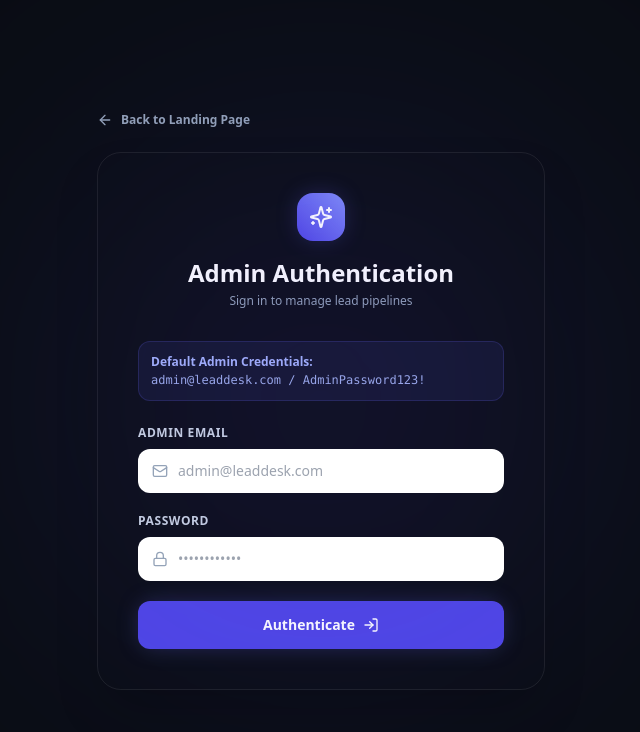
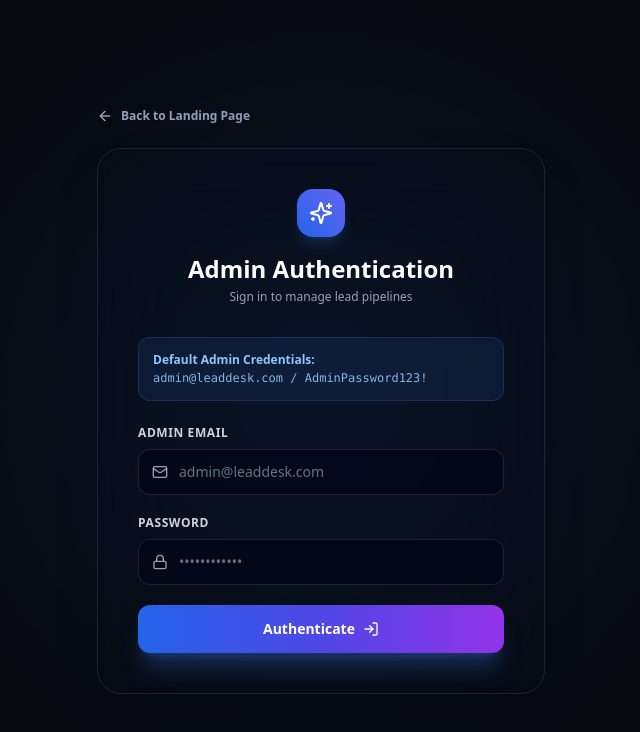
Before and after one commit to anirudhthakur-07/LeadDesk-Mini, a Next.js app: page /login in a window 1280 px wide. Shown: the top 732 px of the page, without its empty margins (319-959 px from the left). Built offline with nearby package versions, Linux system fonts and the light colour scheme.

Commit message:
feat(ui): add enterprise ToastProvider notification system with live status feedback

```diff
--- a/src/app/admin/page.js
+++ b/src/app/admin/page.js
@@ -2,6 +2,7 @@
 
 import { useState, useEffect, useCallback, useMemo } from 'react';
 import { useRouter } from 'next/navigation';
+import { useToast } from '@/context/ToastContext';
 import AdminHeader from '@/components/AdminHeader';
 import MetricsBar from '@/components/MetricsBar';
 import SearchFilterBar from '@/components/SearchFilterBar';
@@ -11,6 +12,7 @@ import { sortLeads } from '@/utils/sorter';
 
 export default function AdminDashboard() {
   const router = useRouter();
+  const { addToast } = useToast();
   const [admin, setAdmin] = useState(null);
   const [leads, setLeads] = useState([]);
   const [metrics, setMetrics] = useState({ total: 0, newLeads: 0, contacted: 0, closed: 0 });
@@ -39,7 +41,7 @@ export default function AdminDashboard() {
   }, [router]);
 
   // Fetch active leads and summary metrics from backend
-  const fetchLeads = useCallback(async () => {
+  const fetchLeads = useCallback(async (isManualSync = false) => {
     try {
       setRefreshing(true);
       const res = await fetch('/api/leads');
@@ -52,14 +54,18 @@ export default function AdminDashboard() {
       if (data.success) {
         setLeads(data.data || []);
         setMetrics(data.metrics || { total: 0, newLeads: 0, contacted: 0, closed: 0 });
+        if (isManualSync) {
+          addToast('Pipeline synchronized with MongoDB Atlas', 'info', 3000);
+        }
       }
     } catch (err) {
       console.error('Fetch leads error:', err);
+      addToast('Failed to fetch lead pipeline data.', 'error', 4000);
     } finally {
       setLoading(false);
       setRefreshing(false);
     }
-  }, [router]);
+  }, [router, addToast]);
 
   useEffect(() => {
     if (admin) {
@@ -105,10 +111,13 @@ export default function AdminDashboard() {
       });
 
       if (res.ok) {
+        addToast(`Lead status updated to ${newStatus}`, 'success', 3500);
         fetchLeads();
+      } else {
+        throw new Error('Failed to update status.');
       }
     } catch (err) {
-      console.error('Failed to update lead status:', err);
+      addToast(err.message || 'Error updating lead status', 'error', 4000);
     }
   };
 
@@ -120,10 +129,13 @@ export default function AdminDashboard() {
       });
 
       if (res.ok) {
+        addToast('Lead inquiry soft-deleted successfully', 'info', 3500);
         fetchLeads();
+      } else {
+        throw new Error('Failed to delete lead.');
       }
     } catch (err) {
-      console.error('Failed to delete lead:', err);
+      addToast(err.message || 'Error deleting lead', 'error', 4000);
     }
   };
 
@@ -138,16 +150,16 @@ export default function AdminDashboard() {
             <h1 className="text-3xl font-extrabold text-white tracking-tight flex items-center gap-3">
               <span>Leads Management</span>
               <span className="text-xs font-semibold px-2.5 py-1 rounded-full bg-blue-500/10 border border-blue-500/20 text-blue-400">
-                Enterprise Analytics Active
+                Toast System Active
               </span>
             </h1>
             <p className="text-slate-400 text-sm mt-1">
-              Real-time pipeline analytics, instant search, multi-criteria sorting, and CSV data export.
+              Enterprise pipeline analytics, instant search, multi-criteria sorting, and toast notifications.
             </p>
           </div>
 
           <button
-            onClick={fetchLeads}
+            onClick={() => fetchLeads(true)}
             disabled={refreshing}
             className="flex items-center justify-center gap-2 px-4 py-2.5 rounded-xl border border-white/10 bg-slate-900/60 text-xs font-semibold text-slate-300 hover:text-white hover:border-blue-500/40 transition-all duration-200"
           >
--- a/src/app/layout.js
+++ b/src/app/layout.js
@@ -1,4 +1,5 @@
 import './globals.css';
+import { ToastProvider } from '@/context/ToastContext';
 
 export const metadata = {
   title: 'LeadDesk Digital | Premium Web Engineering & Lead Infrastructure',
@@ -18,7 +19,7 @@ export default function RootLayout({ children }) {
         />
       </head>
       <body className="bg-dark-bg text-slate-100 min-h-screen flex flex-col font-sans antialiased">
-        {children}
+        <ToastProvider>{children}</ToastProvider>
       </body>
     </html>
   );
--- a/src/app/login/page.js
+++ b/src/app/login/page.js
@@ -3,10 +3,12 @@
 import { useState } from 'react';
 import { useRouter } from 'next/navigation';
 import Link from 'next/link';
+import { useToast } from '@/context/ToastContext';
 import { Sparkles, Mail, Lock, LogIn, AlertCircle, Loader2, ArrowLeft } from 'lucide-react';
 
 export default function LoginPage() {
   const router = useRouter();
+  const { addToast } = useToast();
   const [email, setEmail] = useState('');
   const [password, setPassword] = useState('');
   const [error, setError] = useState('');
@@ -18,6 +20,7 @@ export default function LoginPage() {
 
     if (!email || !password) {
       setError('Please enter both email and password.');
+      addToast('Please enter both email and password.', 'warning');
       return;
     }
 
@@ -33,22 +36,27 @@ export default function LoginPage() {
       const data = await res.json();
 
       if (!res.ok) {
-        setError(data.error || 'Authentication failed');
+        const errMsg = data.error || 'Authentication failed. Please check your credentials.';
+        setError(errMsg);
+        addToast(errMsg, 'error', 5000);
       } else {
+        addToast(`Successfully authenticated as ${email}`, 'success', 4000);
         router.push('/admin');
         router.refresh();
       }
     } catch (err) {
-      setError('An unexpected network error occurred. Please try again.');
+      const errMsg = 'An unexpected network error occurred. Please try again.';
+      setError(errMsg);
+      addToast(errMsg, 'error', 5000);
     } finally {
       setLoading(false);
     }
   };
 
   return (
-    <div className="min-h-screen bg-dark-bg flex items-center justify-center p-4 relative overflow-hidden">
+    <div className="min-h-screen bg-[#07090E] flex items-center justify-center p-4 relative overflow-hidden">
       {/* Glow Effects */}
-      <div className="absolute top-1/2 left-1/2 -translate-x-1/2 -translate-y-1/2 w-[500px] h-[500px] bg-brand-600/15 blur-[140px] rounded-full pointer-events-none" />
+      <div className="absolute top-1/2 left-1/2 -translate-x-1/2 -translate-y-1/2 w-[500px] h-[500px] bg-blue-600/15 blur-[140px] rounded-full pointer-events-none" />
 
       <div className="w-full max-w-md">
         {/* Back Link */}
@@ -61,10 +69,10 @@ export default function LoginPage() {
         </Link>
 
         {/* Login Card */}
-        <div className="glass-panel p-8 sm:p-10 rounded-3xl border border-dark-border shadow-2xl">
+        <div className="glass-panel p-8 sm:p-10 rounded-3xl border border-white/10 shadow-2xl backdrop-blur-2xl">
           {/* Logo Header */}
           <div className="text-center mb-8">
-            <div className="w-12 h-12 rounded-2xl bg-gradient-to-tr from-brand-600 to-indigo-400 flex items-center justify-center mx-auto mb-4 shadow-glow">
+            <div className="w-12 h-12 rounded-2xl bg-gradient-to-tr from-blue-600 to-indigo-500 flex items-center justify-center mx-auto mb-4 shadow-lg shadow-blue-500/20">
               <Sparkles className="w-6 h-6 text-white" />
             </div>
             <h1 className="text-2xl font-extrabold text-white">Admin Authentication</h1>
@@ -72,7 +80,7 @@ export default function LoginPage() {
           </div>
 
           {/* Seed Notice */}
-          <div className="mb-6 p-3 rounded-xl bg-indigo-500/10 border border-indigo-500/20 text-xs text-indigo-300">
+          <div className="mb-6 p-3.5 rounded-xl bg-blue-500/10 border border-blue-500/20 text-xs text-blue-300">
             <p className="font-semibold mb-0.5">Default Admin Credentials:</p>
             <p className="opacity-90 font-mono">admin@leaddesk.com / AdminPassword123!</p>
           </div>
@@ -98,7 +106,7 @@ export default function LoginPage() {
                   value={email}
                   onChange={(e) => setEmail(e.target.value)}
                   placeholder="admin@leaddesk.com"
-                  className="w-full pl-10 pr-4 py-3 rounded-xl glass-input text-sm"
+                  className="w-full pl-10 pr-4 py-3 rounded-xl border border-white/10 bg-slate-950/70 text-sm text-white placeholder-slate-500 transition-all focus:border-blue-500 focus:outline-none focus:ring-2 focus:ring-blue-500/20"
                   required
                 />
               </div>
@@ -115,7 +123,7 @@ export default function LoginPage() {
                   value={password}
                   onChange={(e) => setPassword(e.target.value)}
                   placeholder="••••••••••••"
-                  className="w-full pl-10 pr-4 py-3 rounded-xl glass-input text-sm"
+                  className="w-full pl-10 pr-4 py-3 rounded-xl border border-white/10 bg-slate-950/70 text-sm text-white placeholder-slate-500 transition-all focus:border-blue-500 focus:outline-none focus:ring-2 focus:ring-blue-500/20"
                   required
                 />
               </div>
@@ -124,7 +132,7 @@ export default function LoginPage() {
             <button
               type="submit"
               disabled={loading}
-              className="w-full py-3.5 rounded-xl bg-gradient-to-r from-brand-600 to-indigo-600 hover:from-brand-500 hover:to-indigo-500 text-white font-semibold text-sm shadow-glow flex items-center justify-center gap-2 transition-all duration-300 hover:scale-[1.01] active:scale-[0.99] disabled:opacity-50"
+              className="w-full py-3.5 rounded-xl bg-gradient-to-r from-blue-600 via-indigo-600 to-purple-600 hover:from-blue-500 hover:to-purple-500 text-white font-semibold text-sm shadow-xl shadow-blue-500/25 flex items-center justify-center gap-2 transition-all duration-300 hover:scale-[1.01] active:scale-[0.99] disabled:opacity-50"
             >
               {loading ? (
                 <>
--- a/src/components/LeadForm.js
+++ b/src/components/LeadForm.js
@@ -2,9 +2,11 @@
 
 import { useState } from 'react';
 import { BUDGET_RANGES } from '@/constants';
+import { useToast } from '@/context/ToastContext';
 import { Send, CheckCircle2, AlertCircle, Loader2, Sparkles, ShieldCheck } from 'lucide-react';
 
 export default function LeadForm() {
+  const { addToast } = useToast();
   const [formData, setFormData] = useState({
     fullName: '',
     email: '',
@@ -13,7 +15,6 @@ export default function LeadForm() {
   });
 
   const [loading, setLoading] = useState(false);
-  const [status, setStatus] = useState({ type: null, message: '' });
 
   const handleChange = (e) => {
     const { name, value } = e.target;
@@ -27,7 +28,6 @@ export default function LeadForm() {
   const handleSubmit = async (e) => {
     e.preventDefault();
     setLoading(true);
-    setStatus({ type: null, message: '' });
 
     try {
       const res = await fetch('/api/leads', {
@@ -39,13 +39,10 @@ export default function LeadForm() {
       const data = await res.json();
 
       if (!res.ok) {
-        throw new Error(data.error || 'Failed to submit lead. Please check your inputs.');
+        throw new Error(data.error || 'Failed to submit lead inquiry.');
       }
 
-      setStatus({
-        type: 'success',
-        message: 'Thank you! Your project inquiry has been received. Our agency team will reach out within 24 hours.',
-      });
+      addToast('Thank you! Your project inquiry has been received. Our agency team will reach out within 24 hours.', 'success', 5000);
 
       // Reset form on success
       setFormData({
@@ -55,10 +52,7 @@ export default function LeadForm() {
         message: '',
       });
     } catch (err) {
-      setStatus({
-        type: 'error',
-        message: err.message || 'An unexpected error occurred. Please try again.',
-      });
+      addToast(err.message || 'An unexpected error occurred. Please try again.', 'error', 6000);
     } finally {
       setLoading(false);
     }
@@ -182,24 +176,6 @@ export default function LeadForm() {
                   />
                 </div>
 
-                {/* Status Toast Alert Banner */}
-                {status.type && (
-                  <div
-                    className={`flex items-start gap-3 rounded-xl border p-4 text-xs font-medium ${
-                      status.type === 'success'
-                        ? 'border-emerald-500/30 bg-emerald-500/10 text-emerald-300'
-                        : 'border-rose-500/30 bg-rose-500/10 text-rose-300'
-                    }`}
-                  >
-                    {status.type === 'success' ? (
-                      <CheckCircle2 className="h-4 w-4 text-emerald-400 flex-shrink-0 mt-0.5" />
-                    ) : (
-                      <AlertCircle className="h-4 w-4 text-rose-400 flex-shrink-0 mt-0.5" />
-                    )}
-                    <span>{status.message}</span>
-                  </div>
-                )}
-
                 {/* Submit Button */}
                 <button
                   type="submit"
--- /dev/null
+++ b/src/components/ui/ToastContainer.jsx
@@ -0,0 +1,80 @@
+'use client';
+
+import { CheckCircle2, XCircle, AlertTriangle, Info, X } from 'lucide-react';
+
+const TOAST_THEMES = {
+  success: {
+    icon: CheckCircle2,
+    borderColor: 'border-emerald-500/30',
+    bgColor: 'bg-emerald-950/90',
+    textColor: 'text-emerald-300',
+    iconColor: 'text-emerald-400',
+    glowColor: 'shadow-emerald-500/10',
+  },
+  error: {
+    icon: XCircle,
+    borderColor: 'border-rose-500/30',
+    bgColor: 'bg-rose-950/90',
+    textColor: 'text-rose-300',
+    iconColor: 'text-rose-400',
+    glowColor: 'shadow-rose-500/10',
+  },
+  warning: {
+    icon: AlertTriangle,
+    borderColor: 'border-amber-500/30',
+    bgColor: 'bg-amber-950/90',
+    textColor: 'text-amber-300',
+    iconColor: 'text-amber-400',
+    glowColor: 'shadow-amber-500/10',
+  },
+  info: {
+    icon: Info,
+    borderColor: 'border-blue-500/30',
+    bgColor: 'bg-blue-950/90',
+    textColor: 'text-blue-300',
+    iconColor: 'text-blue-400',
+    glowColor: 'shadow-blue-500/10',
+  },
+};
+
+export default function ToastContainer({ toasts, onRemove }) {
+  if (!toasts || toasts.length === 0) return null;
+
+  return (
+    <div
+      aria-live="polite"
+      aria-atomic="true"
+      className="fixed top-5 right-5 sm:right-6 z-50 flex max-w-sm w-full flex-col gap-2 pointer-events-none"
+    >
+      {toasts.map((toast) => {
+        const theme = TOAST_THEMES[toast.type] || TOAST_THEMES.info;
+        const Icon = theme.icon;
+
+        return (
+          <div
+            key={toast.id}
+            role="status"
+            className={`pointer-events-auto flex items-start justify-between gap-3 rounded-2xl border ${theme.borderColor} ${theme.bgColor} p-4 shadow-xl backdrop-blur-2xl transition-all duration-300 animate-in slide-in-from-top-5 fade-in ${theme.glowColor}`}
+          >
+            <div className="flex items-start gap-3">
+              <Icon className={`h-5 w-5 shrink-0 mt-0.5 ${theme.iconColor}`} />
+              <div className="space-y-0.5">
+                <p className={`text-xs font-semibold ${theme.textColor}`}>
+                  {toast.message}
+                </p>
+              </div>
+            </div>
+
+            <button
+              onClick={() => onRemove(toast.id)}
+              className="rounded-lg p-1 text-slate-400 hover:text-white hover:bg-white/10 transition-colors shrink-0"
+              aria-label="Dismiss notification"
+            >
+              <X className="h-3.5 w-3.5" />
+            </button>
+          </div>
+        );
+      })}
+    </div>
+  );
+}
--- /dev/null
+++ b/src/context/ToastContext.jsx
@@ -0,0 +1,42 @@
+'use client';
+
+import { createContext, useContext, useState, useCallback } from 'react';
+import ToastContainer from '@/components/ui/ToastContainer';
+
+const ToastContext = createContext(null);
+
+export function ToastProvider({ children }) {
+  const [toasts, setToasts] = useState([]);
+
+  const removeToast = useCallback((id) => {
+    setToasts((prev) => prev.filter((t) => t.id !== id));
+  }, []);
+
+  const addToast = useCallback((message, type = 'info', duration = 4000) => {
+    const id = Date.now().toString() + Math.random().toString(36).substring(2, 5);
+    const newToast = { id, message, type, duration };
+
+    setToasts((prev) => [newToast, ...prev].slice(0, 4)); // Keep max 4 visible toasts
+
+    if (duration > 0) {
+      setTimeout(() => {
+        removeToast(id);
+      }, duration);
+    }
+  }, [removeToast]);
+
+  return (
+    <ToastContext.Provider value={{ addToast, removeToast }}>
+      {children}
+      <ToastContainer toasts={toasts} onRemove={removeToast} />
+    </ToastContext.Provider>
+  );
+}
+
+export function useToast() {
+  const context = useContext(ToastContext);
+  if (!context) {
+    throw new Error('useToast must be used within a ToastProvider');
+  }
+  return context;
+}
```
